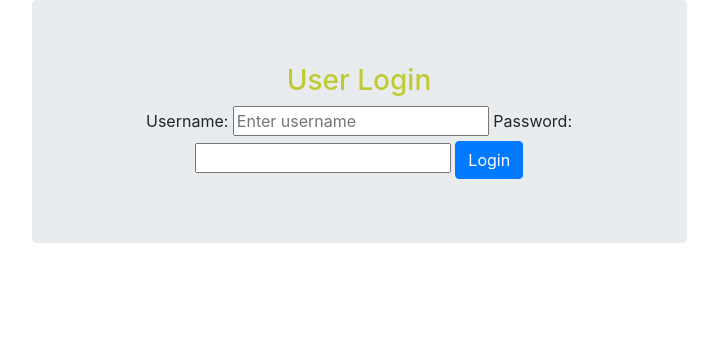
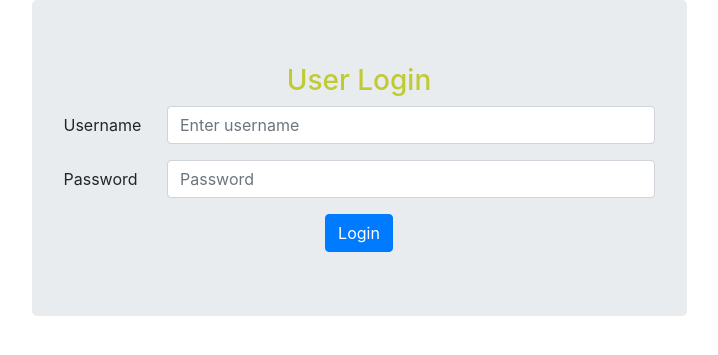
Before and after one commit to sbInfin1/sKart-Online-shopping-site, a Django app: page /user_login/ in a window 1280 px wide. Shown: the top 355 px of the page, without its empty margins (281-999 px from the left). Run offline with Django 3.2, Linux system fonts and the light colour scheme; some libraries are stand-ins or nearby versions.

Commit message:
login.html completed with bootstrap UI

```diff
--- a/store/templates/registration/login.html
+++ b/store/templates/registration/login.html
@@ -7,15 +7,39 @@
 <div class="row d-flex justify-content-center">
   <div class="jumbotron w-50 text-center">
     <h3 class="login-label">User Login</h3>
+
     <form action="{% url 'user_login' %}" method="POST">
+      {% csrf_token %}
+      <div class="form-group row">
+        <label for="username" class="col-sm-2 col-form-label">Username</label>
+        <div class="col-sm-10">
+          <input type="text" class="form-control" name="username" aria-describedby="usernameHelp" placeholder="Enter username">
+        </div>
+      </div>
+      <div class="form-group row">
+        <label for="password" class="col-sm-2 col-form-label">Password</label>
+        <div class="col-sm-10">
+          <input type="password" class="form-control" name="password" id="exampleInputPassword1" placeholder="Password">
+        </div>
+      </div>
+      <button type="submit" class="btn btn-primary">Login</button>
+    </form>
+
+
+    <!-- <form action="{% url 'user_login' %}" method="POST">
       {% csrf_token %}
       <label for="username">Username:</label>
       <input type="text" name="username" placeholder="Enter username">
 
+      <br>
+
       <label for="password">Password:</label>
       <input type="password" name="password">
+
+      <br>
+
       <input type="submit" class = "btn btn-primary" value="Login">
-    </form>
+    </form> -->
   </div>
 </div>
 {% endblock %}
--- a/store/templates/store/main.html
+++ b/store/templates/store/main.html
@@ -103,13 +103,13 @@
         <div class="form-inline my-2 my-lg-0">
 
           {% if user.is_authenticated %}
-            <span class="navbar-text">
+            <span class="navbar-text mr-2">
               Hello, {{ user.username }}
             </span>
             <a href="{% url 'logout' %}" class="btn btn-outline-warning">Logout</a>
             {% comment %} <a><p class="user-greetings">Hello, {{ user.username }}</p></a> {% endcomment %}
           {% else %}
-            <a href="{% url 'register' %}" class="btn btn-outline-warning">Register</a>
+            <a href="{% url 'register' %}" class="btn btn-info mr-2">Register</a>
             <a href="{% url 'user_login' %}" class="btn btn-outline-warning">Login</a>
           {% endif %}
 
```
Also changed, not shown: store/templates/registration/register.html (+19 -2 lines), db.sqlite3.
